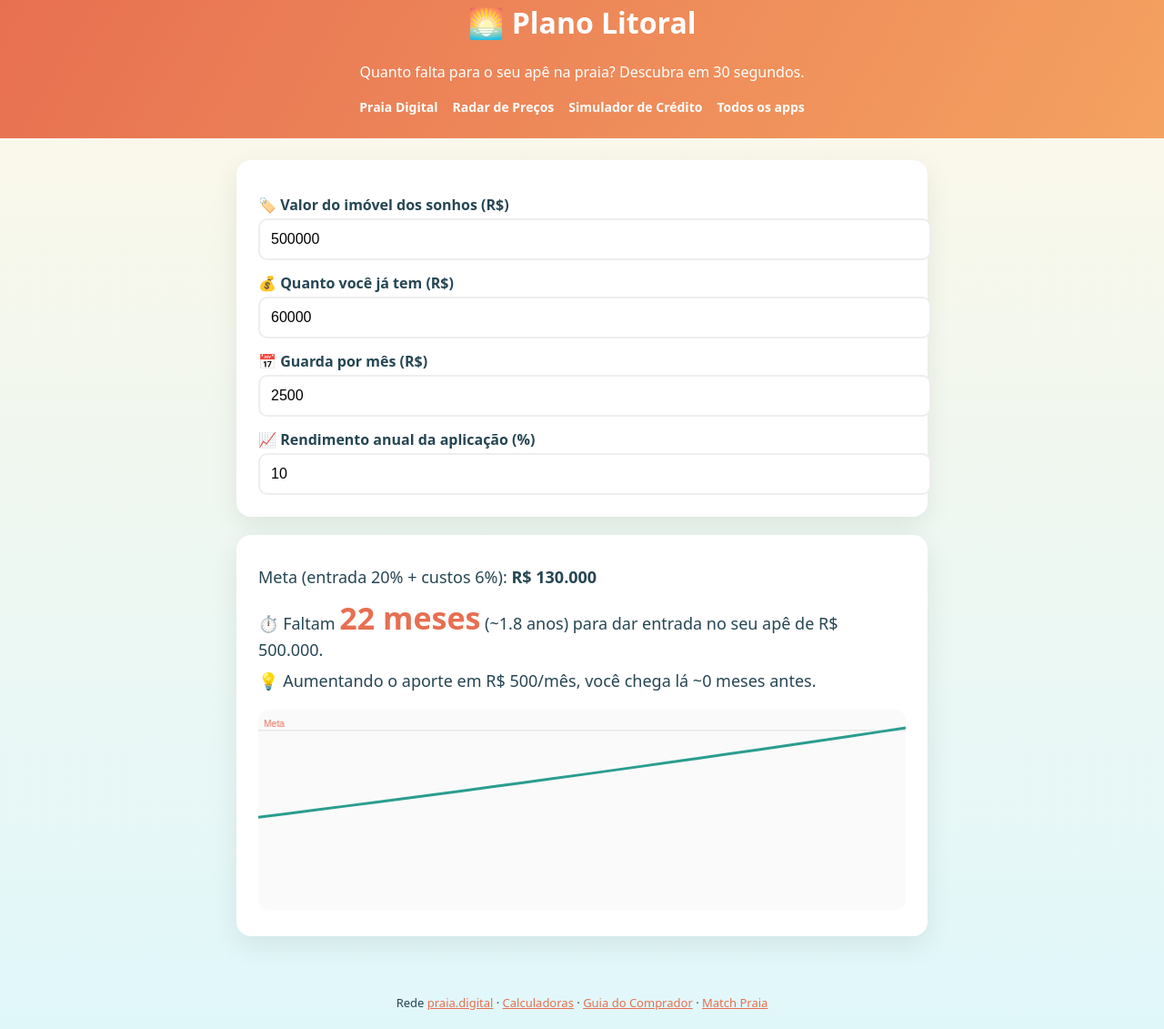
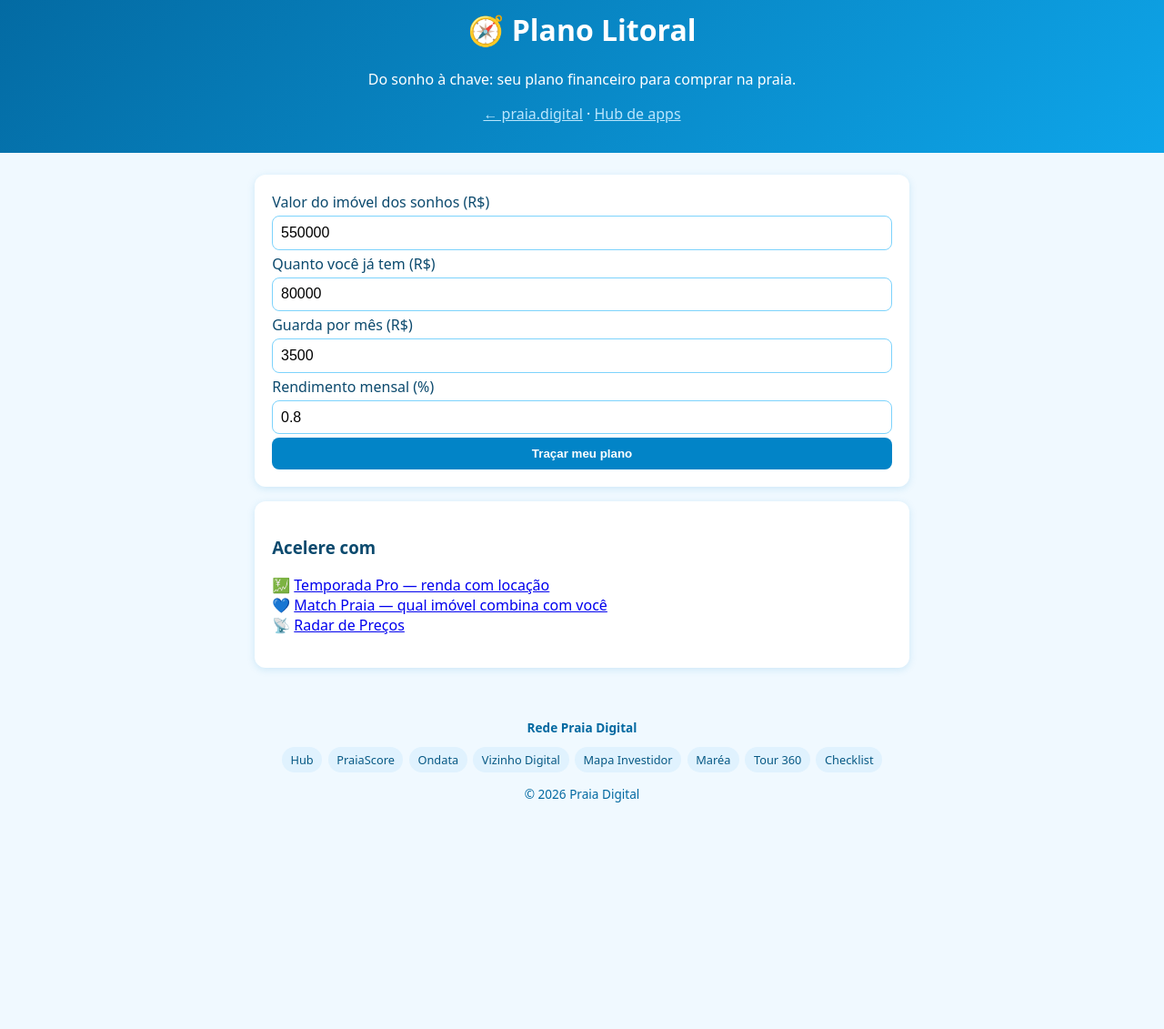
Before and after one commit to praiadigital/plano-litoral, a plain HTML site: page index.html in a window 1280 px wide. Shown: the part 42-1173 px from the top of the page at 91% size. After the commit the page ends 969 px from the top, so only its background shows below. Drawn offline with Linux system fonts and the light colour scheme.

Commit message:
feat: Plano Litoral app — planejador financeiro da compra

```diff
--- a/index.html
+++ b/index.html
@@ -2,50 +2,37 @@
 <html lang="pt-BR">
 <head>
 <meta charset="UTF-8"><meta name="viewport" content="width=device-width,initial-scale=1">
-<title>Plano Litoral — quanto falta pro seu apê na praia?</title>
-<meta name="description" content="Planejador financeiro interativo para conquistar seu imóvel no litoral. Satélite da rede praia.digital">
-<style>
-body{margin:0;font-family:system-ui,sans-serif;background:linear-gradient(180deg,#fff8e7,#e0f7fa);color:#264653;min-height:100vh}
-header{padding:24px;text-align:center;background:linear-gradient(120deg,#e76f51,#f4a261);color:#fff}
-nav a{color:#fff;margin:0 8px;text-decoration:none;font-size:14px;font-weight:600}
-.wrap{max-width:760px;margin:auto;padding:24px}
-.panel{background:#fff;border-radius:16px;padding:24px;box-shadow:0 10px 30px rgba(0,0,0,.08);margin-bottom:20px}
-label{display:block;margin:14px 0 4px;font-weight:600}
-input,select{width:100%;padding:12px;border-radius:10px;border:2px solid #eee;font-size:16px}
-.out{font-size:18px;margin:10px 0}
-big{font-size:34px;color:#e76f51;font-weight:800}
-canvas{width:100%;height:220px;background:#fafafa;border-radius:12px;margin-top:10px}
-footer{padding:20px;text-align:center;font-size:13px}
-footer a{color:#e76f51}
-</style></head>
+<title>Plano Litoral — Planejador Financeiro do seu Imóvel na Praia</title>
+<meta name="description" content="Planeje a compra do seu imóvel no litoral: simule economia mensal, entrada e prazo com projeção visual.">
+<style>body{font-family:system-ui;margin:0;background:#f0f9ff;color:#0c4a6e}header{background:linear-gradient(135deg,#0369a1,#0ea5e9);color:#fff;padding:2rem 1rem;text-align:center}header a{color:#bae6fd}main{max-width:720px;margin:1.5rem auto;padding:0 1rem}.card{background:#fff;border-radius:12px;padding:1.2rem;margin:1rem 0;box-shadow:0 2px 8px rgba(2,132,199,.15)}input{font-size:1rem;padding:.55rem;border-radius:8px;border:1px solid #7dd3fc;width:100%;box-sizing:border-box;margin:.25rem 0}button{background:#0284c7;color:#fff;border:0;border-radius:8px;padding:.6rem;font-weight:700;cursor:pointer;width:100%}canvas{width:100%;background:#fff;border-radius:12px}.big{font-size:1.6rem;font-weight:800;color:#0369a1}footer{text-align:center;font-size:.85rem;padding:2rem 1rem;color:#0369a1}.net{display:flex;flex-wrap:wrap;gap:.4rem;justify-content:center;margin-top:.8rem}.net a{background:#e0f2fe;color:#075985;padding:.3rem .6rem;border-radius:999px;text-decoration:none;font-size:.8rem}</style>
+</head>
 <body>
-<header><h1>🌅 Plano Litoral</h1><p>Quanto falta para o seu apê na praia? Descubra em 30 segundos.</p>
-<nav><a href="https://praia.digital">Praia Digital</a><a href="https://praia.digital/radar-precos">Radar de Preços</a><a href="https://praia.digital/simulador-credito">Simulador de Crédito</a><a href="https://praia.digital/apps">Todos os apps</a></nav></header>
-<div class="wrap"><div class="panel">
-<label>🏷️ Valor do imóvel dos sonhos (R$)</label><input type="number" id="valor" value="500000" oninput="calc()">
-<label>💰 Quanto você já tem (R$)</label><input type="number" id="tem" value="60000" oninput="calc()">
-<label>📅 Guarda por mês (R$)</label><input type="number" id="mes" value="2500" oninput="calc()">
-<label>📈 Rendimento anual da aplicação (%)</label><input type="number" id="taxa" value="10" oninput="calc()">
-</div><div class="panel" id="res"></div></div>
-<footer>Rede <a href="https://praia.digital">praia.digital</a> · <a href="https://praia.digital/calculadoras">Calculadoras</a> · <a href="https://praia.digital/guia-comprador">Guia do Comprador</a> · <a href="https://praia.digital/match-praia">Match Praia</a></footer>
+<header><h1>🧭 Plano Litoral</h1><p>Do sonho à chave: seu plano financeiro para comprar na praia.</p><a href="https://praia.digital">← praia.digital</a> · <a href="https://praia.digital/apps">Hub de apps</a></header>
+<main>
+<div class="card">
+<label>Valor do imóvel dos sonhos (R$)</label><input id="v" type="number" value="550000">
+<label>Quanto você já tem (R$)</label><input id="at" type="number" value="80000">
+<label>Guarda por mês (R$)</label><input id="m" type="number" value="3500">
+<label>Rendimento mensal (%)</label><input id="r" type="number" value="0.8" step="0.1">
+<button onclick="calc()">Traçar meu plano</button>
+</div>
+<div class="card" id="out" style="display:none"><p class="big" id="prazo"></p><p id="det"></p><canvas id="cv" width="700" height="220"></canvas></div>
+<div class="card"><h3>Acelere com</h3><p>💹 <a href="https://praia.digital/temporada-pro">Temporada Pro — renda com locação</a><br>💙 <a href="https://praia.digital/match-praia">Match Praia — qual imóvel combina com você</a><br>📡 <a href="https://praia.digital/radar-precos">Radar de Preços</a></p></div>
+</main>
+<footer><b>Rede Praia Digital</b><div class="net"><a href="https://praia.digital/apps">Hub</a><a href="https://praia.digital/praiascore">PraiaScore</a><a href="https://praia.digital/ondata">Ondata</a><a href="https://praia.digital/vizinho-digital">Vizinho Digital</a><a href="https://praia.digital/mapa-investidor">Mapa Investidor</a><a href="https://praia.digital/marea">Maréa</a><a href="https://praia.digital/tour-360">Tour 360</a><a href="https://praia.digital/checklist-anfitriao">Checklist</a></div><p>© 2026 Praia Digital</p></footer>
 <script>
-function fmt(v){return 'R$ '+Math.round(v).toLocaleString('pt-BR')}
 function calc(){
-const V=+valor.value||0,T=+tem.value||0,M=+mes.value||0,r=(+taxa.value||0)/100/12;
-const entrada=V*0.2,custos=V*0.06,meta=entrada+custos;
-let saldo=T,meses=0,serie=[saldo];
-while(saldo<meta&&meses<600){saldo=saldo*(1+r)+M;meses++;serie.push(saldo);}
-const anos=(meses/12).toFixed(1);
-let html;
-if(T>=meta)html=`<p class="out">🎉 Você já tem o suficiente para a entrada + custos (${fmt(meta)})! </p><p class="out">Próximo passo: simular o financiamento dos ${fmt(V-entrada)} restantes no <a href="https://praia.digital/simulador-credito">Simulador de Crédito</a>.</p>`;
-else if(M<=0)html='<p class="out">⚠️ Defina um aporte mensal maior que zero.</p>';
-else html=`<p class="out">Meta (entrada 20% + custos 6%): <b>${fmt(meta)}</b></p><p class="out">⏱️ Faltam <big>${meses} meses</big> (~${anos} anos) para dar entrada no seu apê de ${fmt(V)}.</p><p class="out">💡 Aumentando o aporte em R$ 500/mês, você chega lá ${meses>0?'~'+Math.max(0,Math.round(meses-M/meses*8))+' meses antes':''}.</p>`;
-html+='<canvas id="cv" width="700" height="220"></canvas>';
-res.innerHTML=html;
-const cv=document.getElementById('cv'),ctx=cv.getContext('2d');const mx=Math.max(...serie,meta);
-ctx.strokeStyle='#ddd';ctx.beginPath();ctx.moveTo(0,200-(meta/mx)*180);ctx.lineTo(700,200-(meta/mx)*180);ctx.stroke();
-ctx.fillStyle='#e76f51';ctx.fillText('Meta',6,196-(meta/mx)*180);
-ctx.strokeStyle='#2a9d8f';ctx.lineWidth=3;ctx.beginPath();
-serie.forEach((s,i)=>{const x=i/(serie.length-1)*700,y=200-(s/mx)*180;i?ctx.lineTo(x,y):ctx.moveTo(x,y);});ctx.stroke();}
-calc();
-</script></body></html>
+ const V=+v.value;let saldo=+at.value,mes=+m.value,r=+r.value/100,pts=[],n=0;
+ while(saldo<V*0.25&&n<600){saldo=saldo*(1+r)+mes;pts.push(saldo);n++;}
+ document.getElementById('out').style.display='block';
+ if(n>=600){document.getElementById('prazo').textContent='⏳ Com esse ritmo, leva mais de 50 anos. Ajuste os valores!';return;}
+ document.getElementById('prazo').textContent='🔑 Entrada de 25% em '+n+' meses ('+(n/12).toFixed(1)+' anos)';
+ document.getElementById('det').textContent='Meta de entrada: R$ '+(V*0.25).toLocaleString('pt-BR')+' · Financiamento estimado: R$ '+(V*0.75).toLocaleString('pt-BR')+'.';
+ const c=document.getElementById('cv').getContext('2d');c.clearRect(0,0,700,220);c.strokeStyle='#0284c7';c.lineWidth=2;c.beginPath();
+ const mx=Math.max(...pts,V*0.25);
+ pts.forEach((p,i)=>{const x=i/(pts.length-1)*680+10,y=200-p/mx*180;i?c.lineTo(x,y):c.moveTo(x,y);});c.stroke();
+ c.strokeStyle='#dc2626';c.setLineDash([4,4]);const gy=200-(V*0.25)/mx*180;c.beginPath();c.moveTo(10,gy);c.lineTo(690,gy);c.stroke();
+}
+</script>
+</body>
+</html>
```
